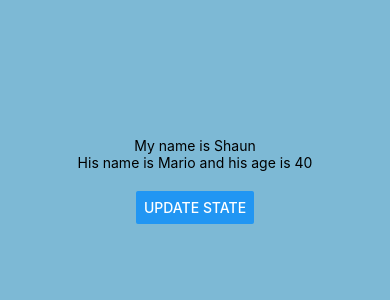
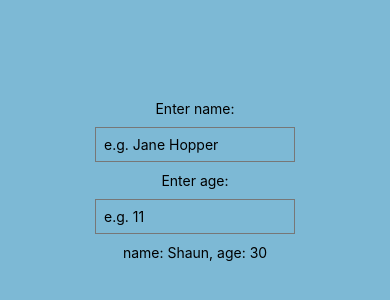
Before and after one commit to JohncentVentura/Netninja-React-Native-Tutorial, a React Native app: screen / in a window 390 px wide. Shown: the part 242-542 px from the top of the page. Built offline with nearby package versions, Linux system fonts and the light colour scheme.

Commit message:
tutorial-05-text-inputs

```diff
--- a/App.js
+++ b/App.js
@@ -1,22 +1,25 @@
 import React, { useState } from 'react';
-import { StyleSheet, Text, View, Button } from 'react-native';
+import { StyleSheet, Text, View, TextInput } from 'react-native';
 
 export default function App() {
   const [name, setName] = useState('Shaun');
-  const [person, setPerson] = useState({ name: 'Mario', age: 40 });
-
-  const clickHandler = () => {
-    setName('Chun-Li');
-    setPerson({ name: 'Luigi', age: 35 });
-  };
+  const [age, setAge] = useState('30');
 
   return (
     <View style={styles.container}>
-      <Text>My name is {name}</Text>
-      <Text>His name is {person.name} and his age is {person.age}</Text>
-      <View style={styles.buttonContainer}>
-        <Button title='update state' onPress={clickHandler} />
-      </View>
+      <Text>Enter name:</Text>
+      <TextInput
+        placeholder='e.g. Jane Hopper'
+        style={styles.input}
+        onChangeText={(value) => setName(value)} />
+
+      <Text>Enter age:</Text>
+      <TextInput
+        placeholder='e.g. 11'
+        style={styles.input}
+        onChangeText={(value) => setAge(value)} />
+
+      <Text style={styles.result}>name: {name}, age: {age}</Text>
     </View>
   );
 }
@@ -28,7 +31,11 @@
     alignItems: 'center',
     justifyContent: 'center',
   },
-  buttonContainer: {
-    marginTop: 20,
+  input: {
+    borderWidth: 1,
+    borderColor: '#777',
+    padding: 8,
+    margin: 10,
+    width: 200,
   }
 });
```
